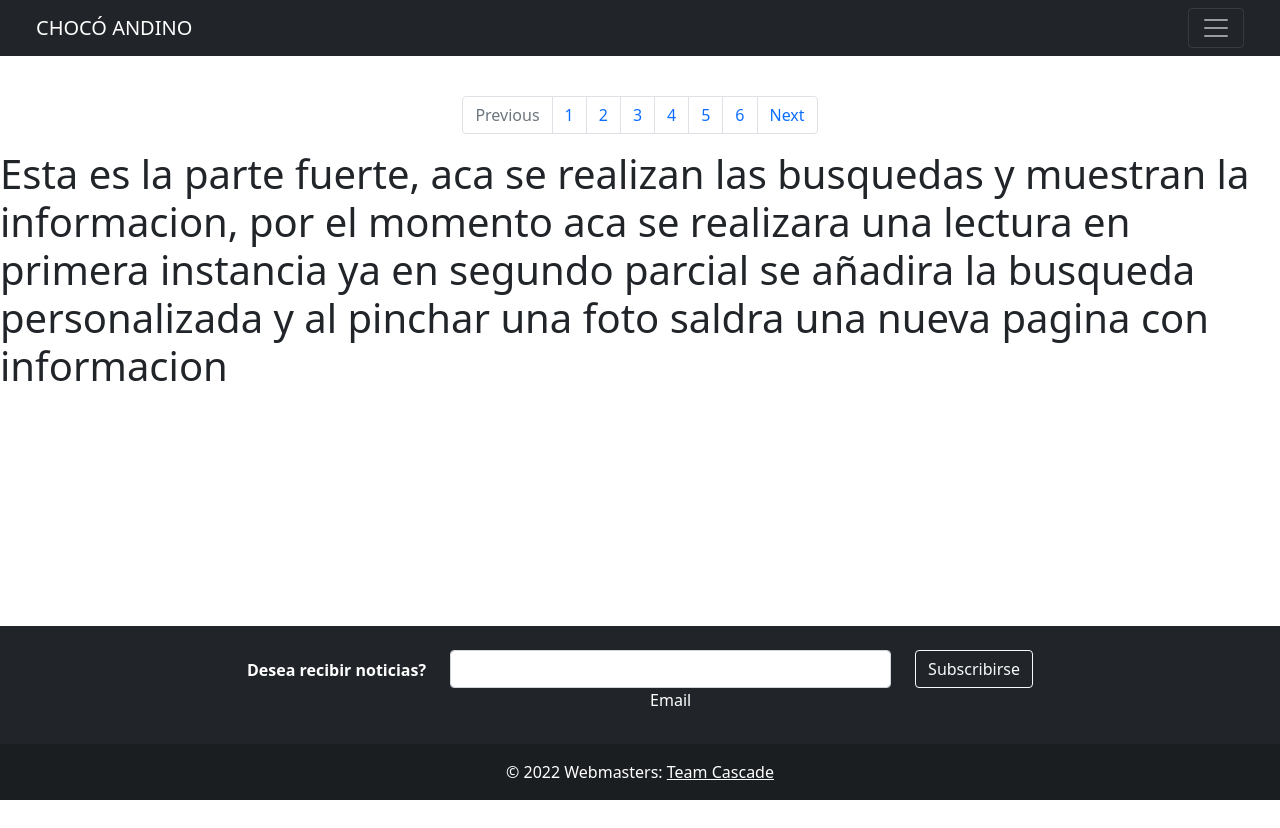
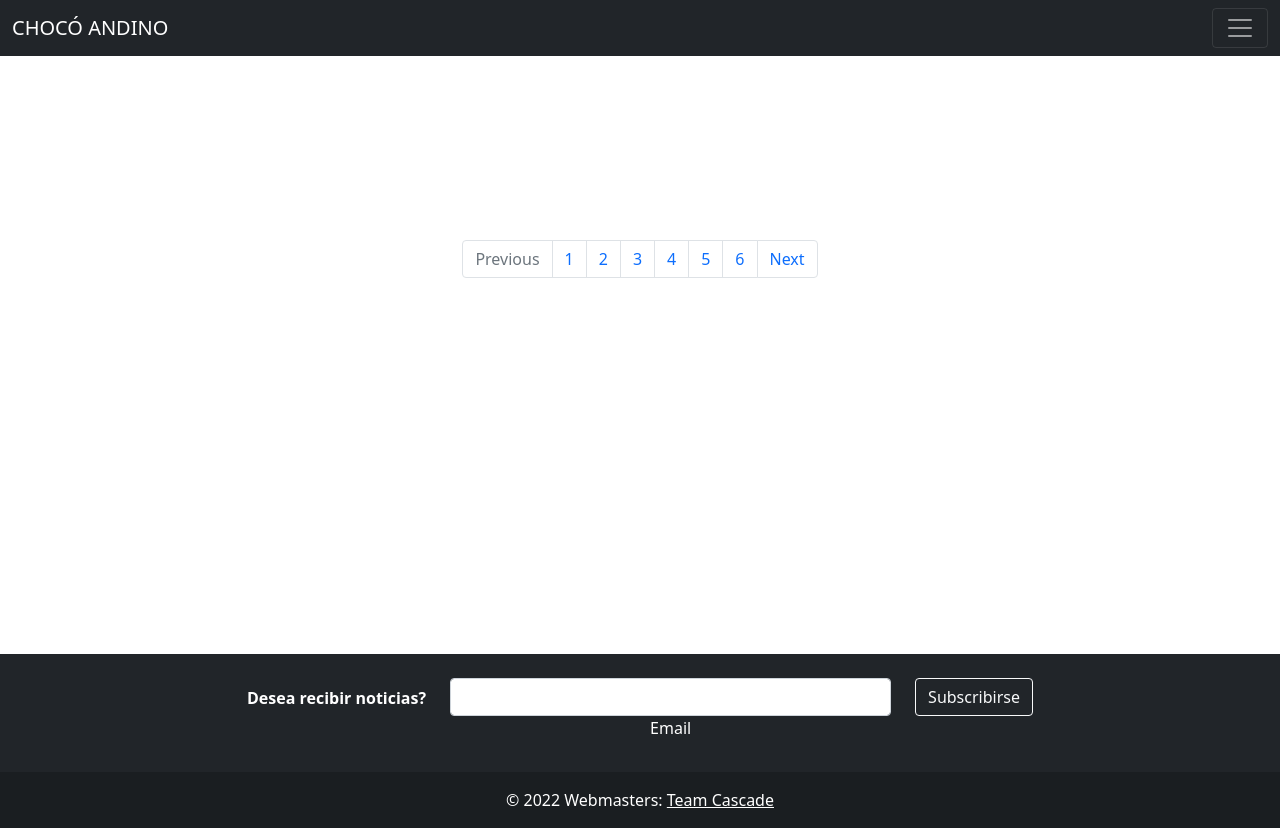
Before and after one commit to Martin0017/AWD_Team_Cascade_Proyect, a PHP site: page /repository_view.php in a window 1280 px wide. Before the commit the page ends 800 px from the top, so only its background shows below. Run offline with PHP 8.4, Linux system fonts and the light colour scheme.

Commit message:
fixed footer

```diff
--- a/client/components/footer.html
+++ b/client/components/footer.html
@@ -1,7 +1,7 @@
 
-<div class="container my-5">
 
-    <footer class="bg-dark text-center text-white fixed-bottom ">
+
+    <footer class="bg-dark text-center text-white position-relative fixed-bottom">
     <!-- Grid container -->
     <div class="container p-4 pb-0">
       <!-- Section: Form -->
@@ -51,5 +51,5 @@
     <!-- Copyright -->
   </footer>
 
-  </div>
+
   <!-- End of .container -->
--- a/client/components/home.html
+++ b/client/components/home.html
@@ -1,10 +1,11 @@
 
-<body >
+<div class="home-class" >
 
     <div class="reserveTitle">
         <h1>RESERVA DEL CHOCÓ ANDINO</h1>
     </div>
 
+    <br><br><br>
     <div class="mainPhoto">
         <div class="pic1"></div>
         <div class="pic2"></div>
--- a/client/pages/repository_view.php
+++ b/client/pages/repository_view.php
@@ -11,29 +11,24 @@
   </head>
   <body>
 
-<div class="container">
 
-    <div class="row">
+    <div>
         <?php include "../components/navbar.html"; ?>
     </div>
 
 
 
-    <div class="row">
+    <br><br><br><br><br>  <br><br><br><br><br>
+
+    <div>
+    <?php include "../components/pagination.html"; ?>
+    </div>
+
+    <br><br><br><br><br>  <br><br><br><br><br>  <br><br><br><br><br>
+
+    <div>
         <?php include "../components/footer.html"; ?>
     </div>
-
-    <div class="row">
-<?php include "../components/pagination.html"; ?>
-</div>
-
-</div>
-
-
-<h1> Esta es la parte fuerte, aca se realizan las busquedas y muestran la informacion, por el momento
-  aca se realizara una lectura en primera instancia ya en segundo parcial se añadira la busqueda personalizada
- y al pinchar una foto saldra una nueva pagina con informacion </h1>
-
 
     <!-- Optional JavaScript; choose one of the two! -->
 
```
Also changed, not shown: client/css/home.css (+4 -4 lines), client/pages/about.php (+9 -8 lines), client/pages/index.php (+5 -11 lines), client/pages/know_us.php (+5 -9 lines), client/css/about.css (line endings or trailing spaces).
